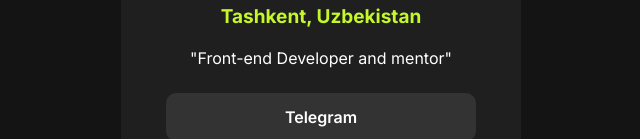
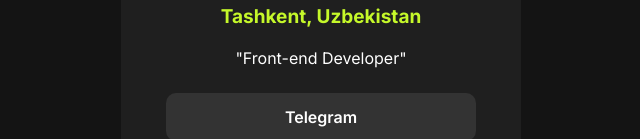
Before and after one commit to Ibroxim13/-1-project-Frontend-Mentor, a plain HTML site: page index.html in a window 1280 px wide. Shown: the part 322-461 px from the top of the page, without its empty margins (319-959 px from the left). Drawn offline with Linux system fonts and the light colour scheme.

Commit message:
changed job

```diff
--- a/index.html
+++ b/index.html
@@ -18,7 +18,7 @@
             <a href="./assets/me.jpg" target="_blank"><img src="./assets/me.jpg" alt=""></a>
             <h1>Ibroxim Ismoilov</h1>
             <h3>tashkent, uzbekistan</h3>
-            <p>"Front-end Developer and mentor"</p>
+            <p>"Front-end Developer"</p>
             <a href="https://telegram.me/IsmoilovIbroxim"><span>Telegram</span></a>
             <a href="https://www.facebook.com/ibrohim.ismoilov.1232?mibextid=ZbWKwL"><span>Facebook</span></a>
             <a
```
